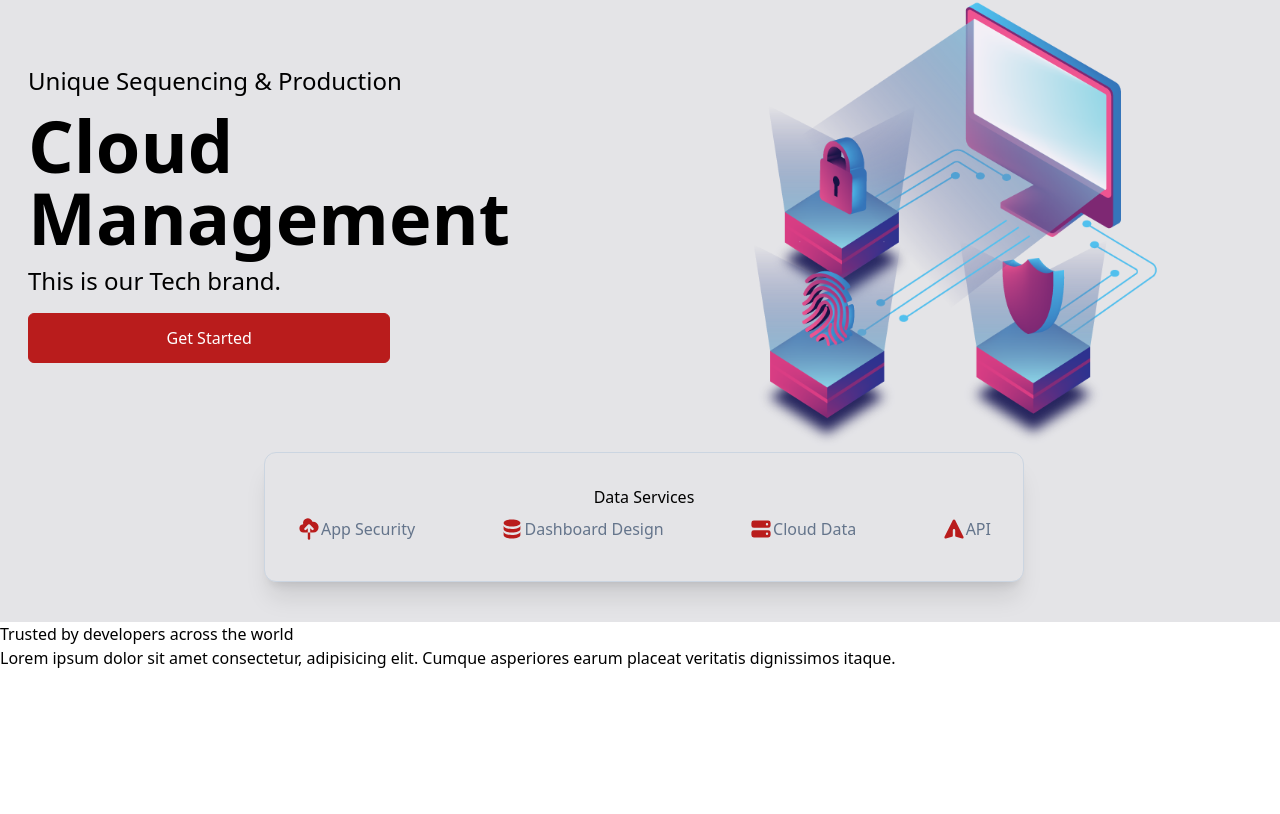
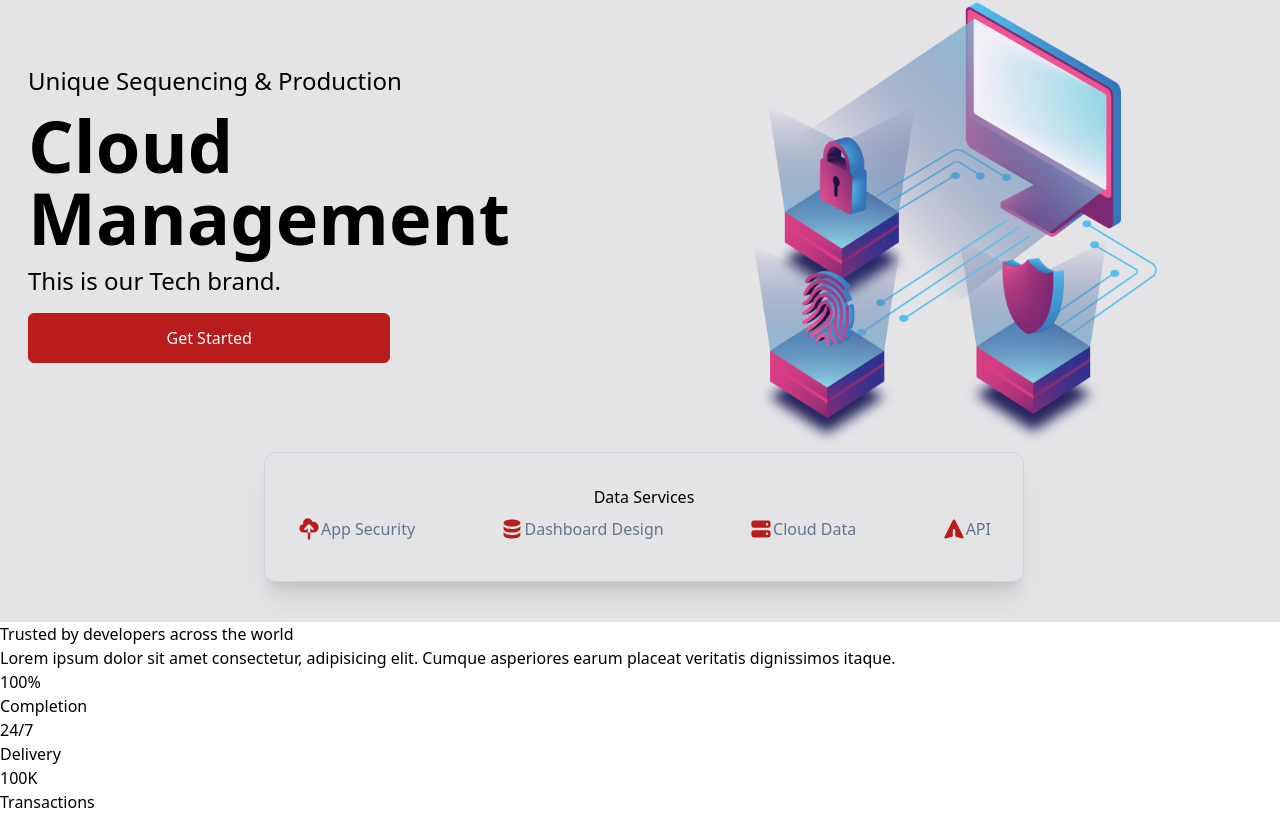
Before and after one commit to kwakyebrilliant/cloud-app-tailwind, a React (Create React App) app: page / in a window 1280 px wide. Shown: the part 178-992 px from the top of the page. Before the commit the page ends 848 px from the top, so only its background shows below. Built offline with nearby package versions, Linux system fonts and the light colour scheme.

Commit message:
some updates

```diff
--- a/src/components/About.jsx
+++ b/src/components/About.jsx
@@ -8,6 +8,23 @@ const About = () => {
                 <h2>Trusted by developers across the world</h2>
                 <p>Lorem ipsum dolor sit amet consectetur, adipisicing elit. Cumque asperiores earum placeat veritatis dignissimos itaque.</p>
             </div>
+
+            <div>
+                <div>
+                    <p>100%</p>
+                    <p>Completion</p>
+                </div>
+
+                <div>
+                    <p>24/7</p>
+                    <p>Delivery</p>
+                </div>
+
+                <div>
+                    <p>100K</p>
+                    <p>Transactions</p>
+                </div>
+            </div>
         </div>
     </div>
   )
```
